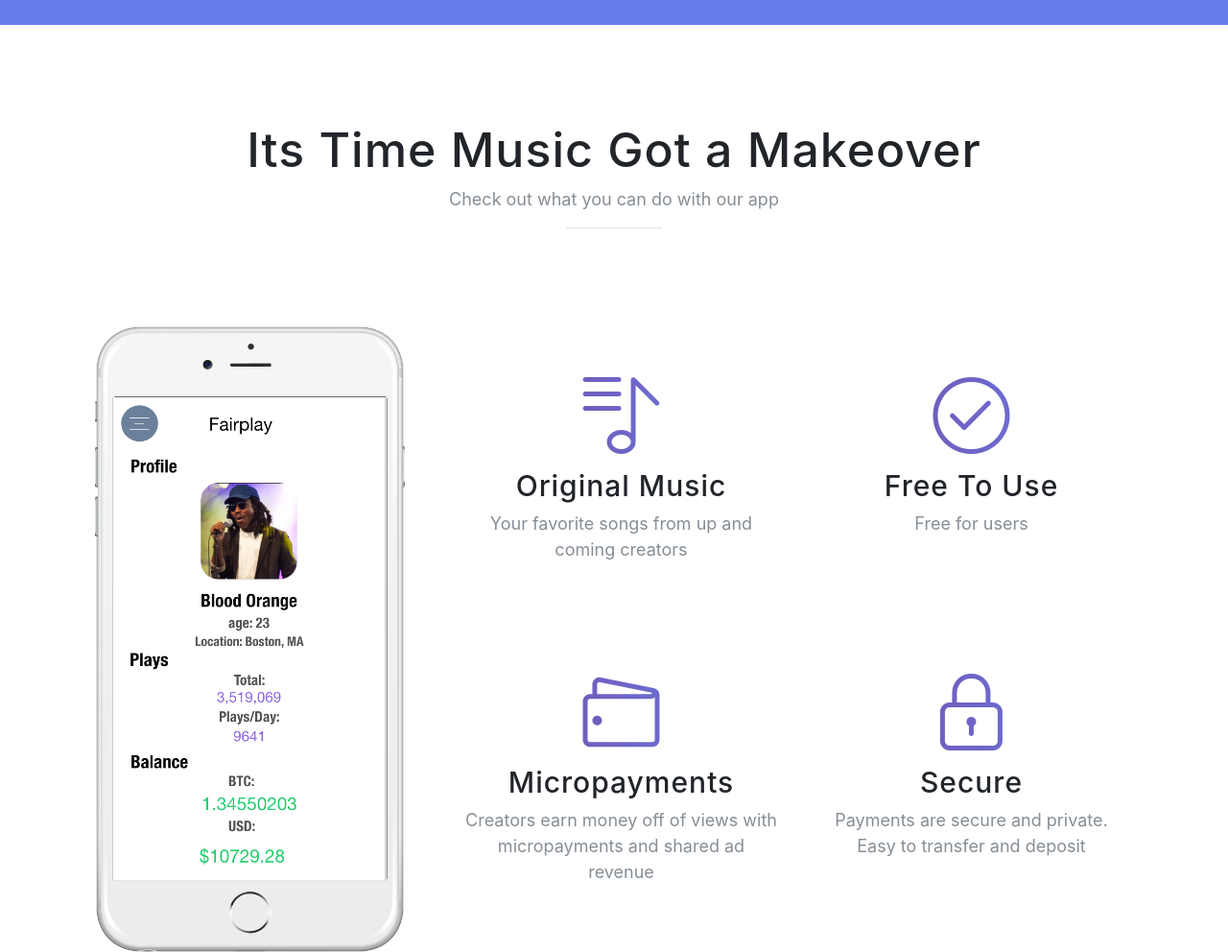
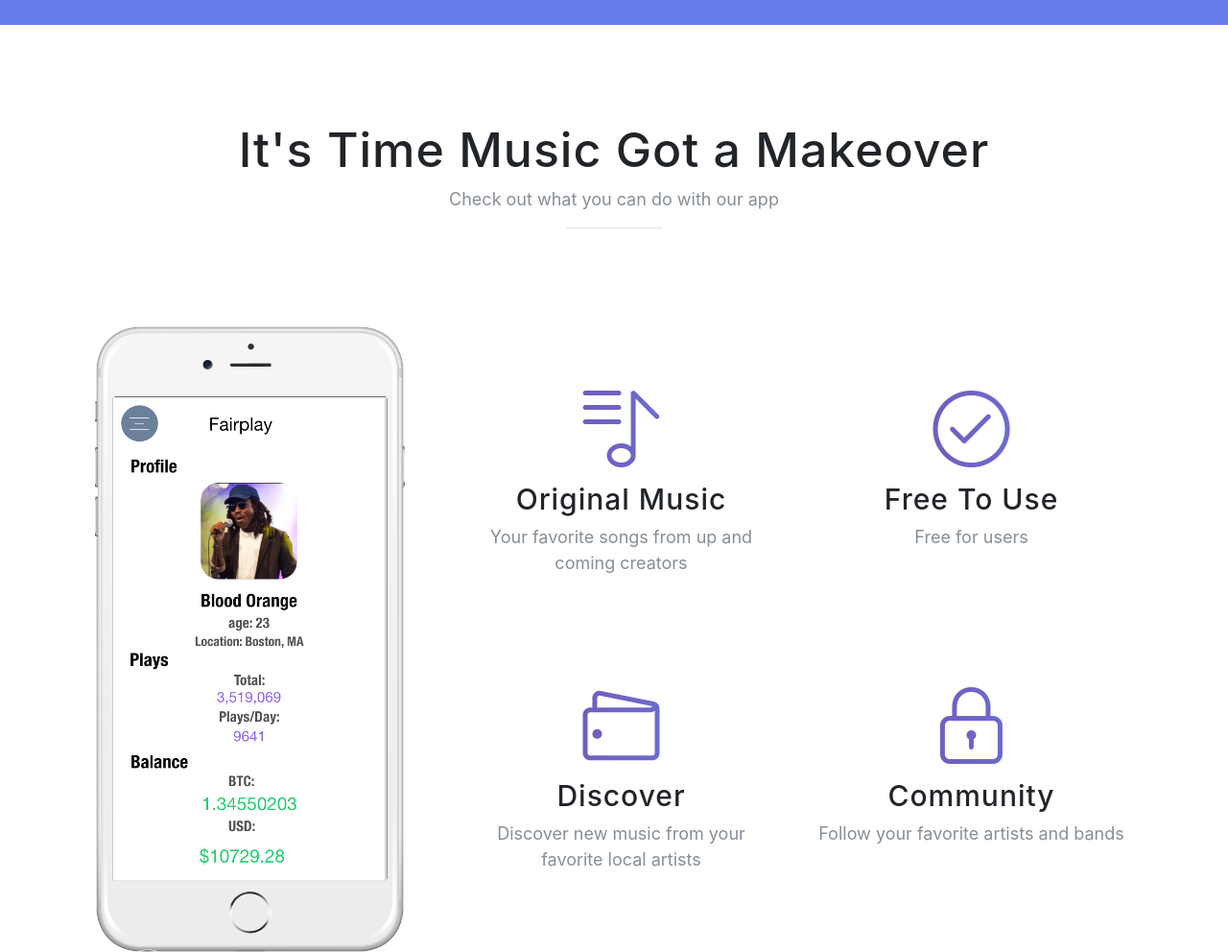
Before and after one commit to Evan650/fairplay.io, a website with bundled scripts: page docs/index.html in a window 1280 px wide. Shown: the part 1320-2312 px from the top of the page at 96% size. Built offline with nearby package versions, Linux system fonts and the light colour scheme; a web font is replaced by a local one.

Commit message:
changed the beta site

```diff
--- a/docs/index.html
+++ b/docs/index.html
@@ -59,7 +59,7 @@
         <div class="row h-100">
           <div class="col-lg-7 my-auto">
             <div class="header-content mx-auto">
-              <h1 class="mb-5">A decentralized music streaming service. Get paid better as an artist and listen to free music. In development, beta release in the near future.</h1>
+              <h1 class="mb-5">FairPlay is a streaming platform dedicated to promoting local talent and giving listeners a place to find and follow new artists.</h1>
               <a href="https://docs.google.com/forms/d/e/1FAIpQLScmRfVFANTkM73EkITOBCPFWtIOla3pUd86gsu67krVJRPUtQ/viewform" class="btn btn-outline btn-xl js-scroll-trigger">Tell us what you think!</a>
             </div>
           </div>
@@ -96,7 +96,7 @@
     <section class="features" id="features">
       <div class="container">
         <div class="section-heading text-center">
-          <h2>Its Time Music Got a Makeover</h2>
+          <h2>It's Time Music Got a Makeover</h2>
           <p class="text-muted">Check out what you can do with our app</p>
           <hr>
         </div>
@@ -138,15 +138,15 @@
                 <div class="col-lg-6">
                   <div class="feature-item">
                     <i class="icon-wallet text-primary"></i>
-                    <h3>Micropayments</h3>
-                    <p class="text-muted">Creators earn money off of views with micropayments and shared ad revenue</p>
+                    <h3>Discover</h3>
+                    <p class="text-muted">Discover new music from your favorite local artists</p>
                   </div>
                 </div>
                 <div class="col-lg-6">
                   <div class="feature-item">
                     <i class="icon-lock text-primary"></i>
-                    <h3>Secure</h3>
-                    <p class="text-muted">Payments are secure and private. Easy to transfer and deposit</p>
+                    <h3>Community</h3>
+                    <p class="text-muted">Follow your favorite artists and bands</p>
                   </div>
                 </div>
               </div>
```
